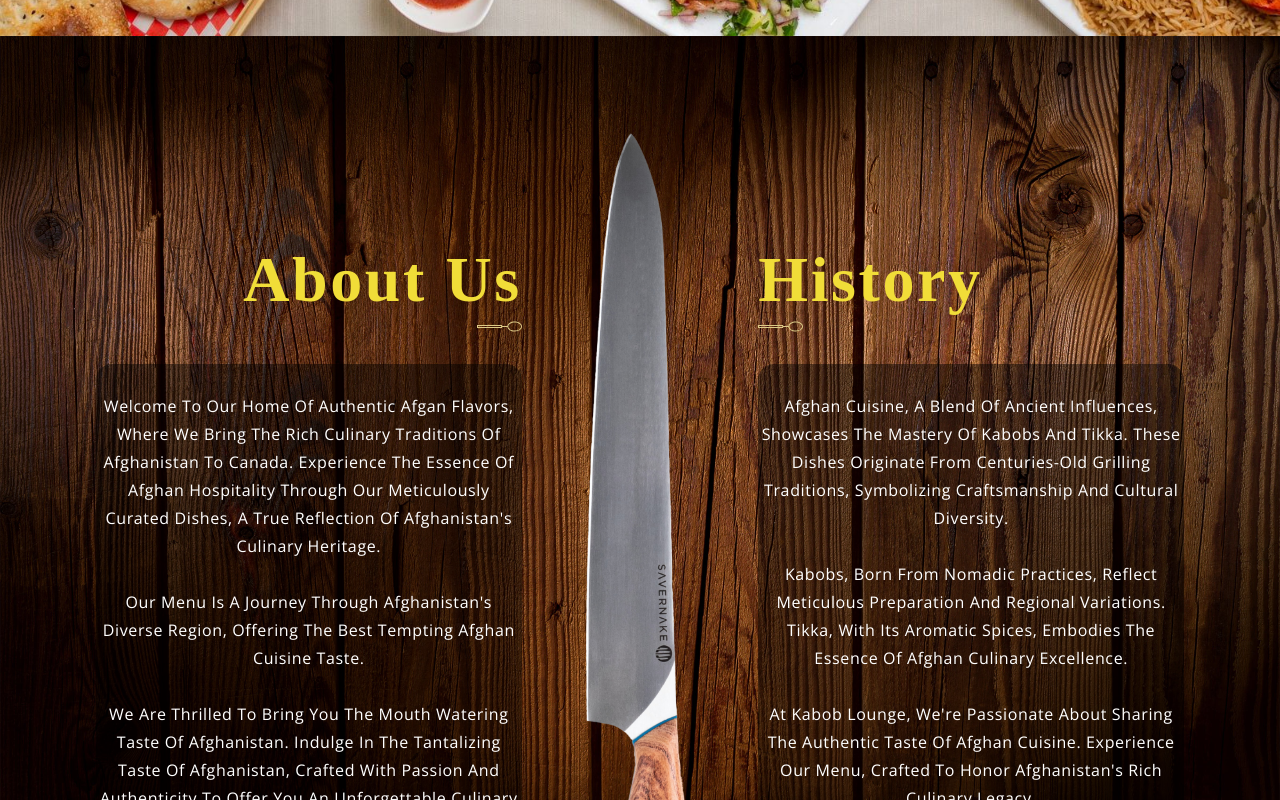
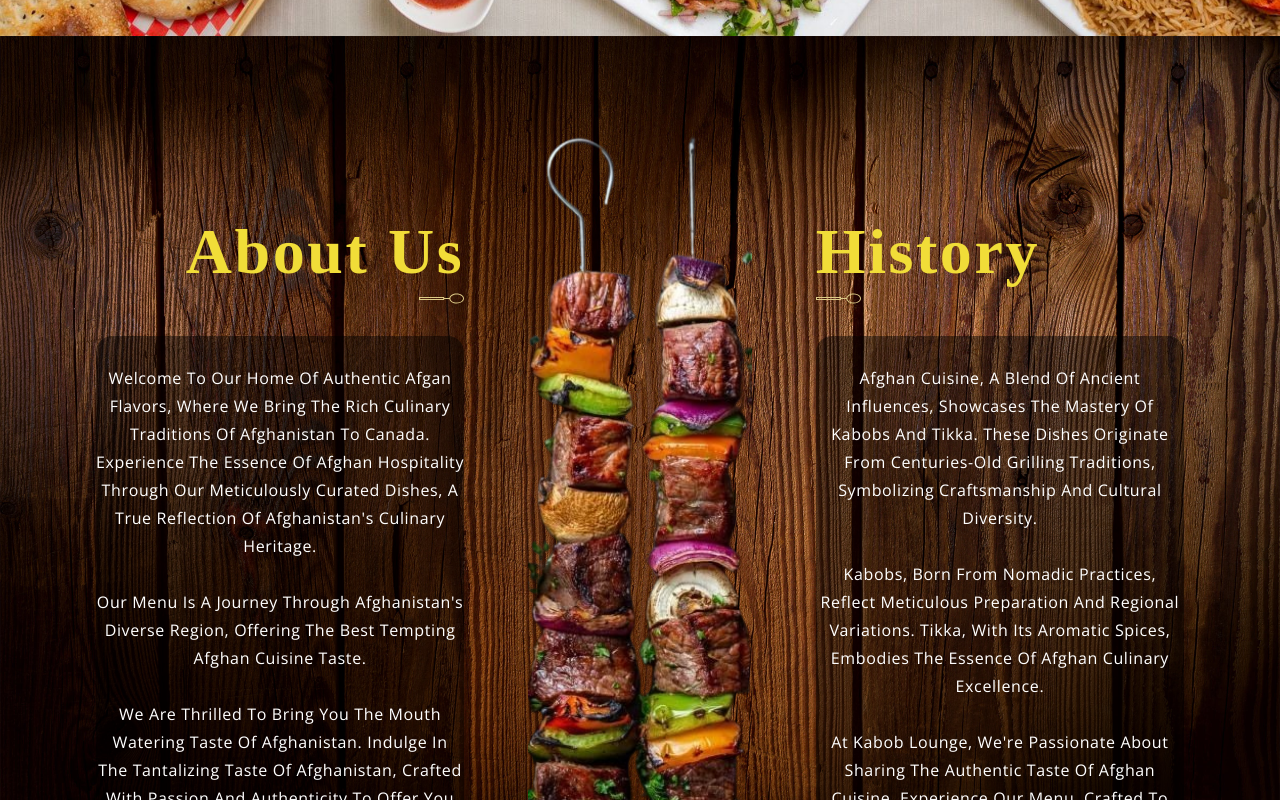
Before and after one commit to usmanalyzz/kaboblounge, a React (Create React App) app: page / in a window 1280 px wide. Shown: the part 1000-1800 px from the top of the page. Built offline with nearby package versions, Linux system fonts and the light colour scheme; a web font is replaced by a local one.

Commit message:
Knife image changed to seekh

```diff
--- a/src/constants/images.js
+++ b/src/constants/images.js
@@ -5,10 +5,12 @@ import bg3 from "../assets/bg3.jpg";
 import bg4 from "../assets/bg4.jpg";
 import halalLogo from "../assets/halalLogo.jpg";
 
+
 import G from "../assets/G.png";
 import KL from "../assets/KL.png";
 import knife from "../assets/knife.png";
-import seekh1 from "../assets/seekh1.png";
+import seekh1 from "../assets/seekh.png";
+import seekh2 from "../assets/Seekh.jpeg";
 import Kb from "../assets/Kb.JPG";
 
 import doordash from "../assets/doordash.jpg";
@@ -61,6 +63,7 @@ export default {
   knife,
   halalLogo,
   seekh1,
+  seekh2,
   menu,
   overlaybg,
   spoon,
--- a/src/container/AboutUs/AboutUs.jsx
+++ b/src/container/AboutUs/AboutUs.jsx
@@ -34,6 +34,7 @@ const AboutUs = () => {
             crafted with passion and authenticity to offer you an unforgettable
             culinary experience.
             <br />
+            <br />
           </p>
           <Link to="/AboutUsMore">
             <button type="button" className="custom__button">
@@ -43,7 +44,7 @@ const AboutUs = () => {
         </div>
 
         <div className="app__aboutus-content_knife flex__center">
-          <img src={images.knife} alt="about_knife" />
+          <img src={images.seekh1} alt="about_knife" />
         </div>
 
         <div className="app__aboutus-content_history">
--- a/src/container/Gallery/Gallery.jsx
+++ b/src/container/Gallery/Gallery.jsx
@@ -11,7 +11,7 @@ import "./Gallery.css";
 
 const Gallery = () => {
     const scrollRef = useRef(null);
-    const SCROLL_SPEED = 3;
+    const SCROLL_SPEED = 30;
     const SCROLL_INTERVAL = 50;
 
     let isScrollingLeft = true;
```
Also changed, not shown: src/assets/Seekh.jpeg (added), src/assets/seekh.png.
